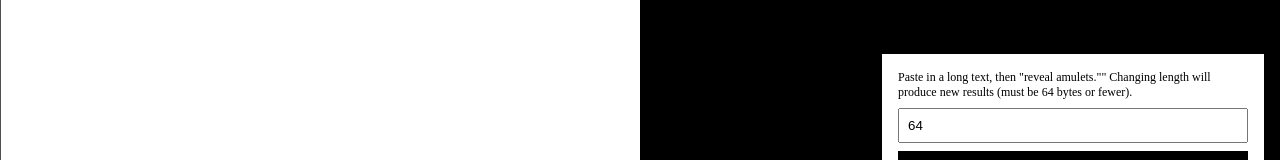
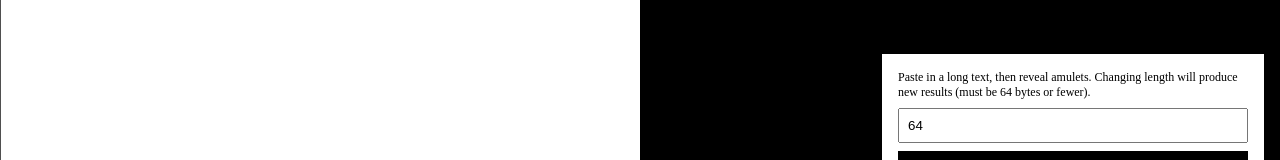
Before and after one commit to jakey-wan-kenobi/amuletoooor, a React (Create React App) app: page / in a window 1280 px wide. Shown: the part 564-724 px from the top of the page. Built offline with nearby package versions, Linux system fonts and the light colour scheme; a web font is replaced by a local one.

Commit message:
Fixed typos, changed html meta.

```diff
--- a/public/index.html
+++ b/public/index.html
@@ -7,7 +7,7 @@
     <meta name="theme-color" content="#000000" />
     <meta
       name="description"
-      content="Web site created using create-react-app"
+      content="Wow, such amulets, looks rare"
     />
     <link rel="apple-touch-icon" href="%PUBLIC_URL%/logo192.png" />
     <!--
@@ -24,7 +24,7 @@
       work correctly both with client-side routing and a non-root public URL.
       Learn how to configure a non-root public URL by running `npm run build`.
     -->
-    <title>React App</title>
+    <title>Amuletooor</title>
   </head>
   <body>
     <noscript>You need to enable JavaScript to run this app.</noscript>
--- a/src/App.js
+++ b/src/App.js
@@ -79,7 +79,7 @@ class App extends Component {
           }
         </div>
         <div className='App-controls'>
-          <div className='App-helper'>Paste in a long text, then "reveal amulets."" Changing length will
+          <div className='App-helper'>Paste in a long text, then reveal amulets. Changing length will
             produce new results (must be 64 bytes or fewer).
           </div>
           <input
```
